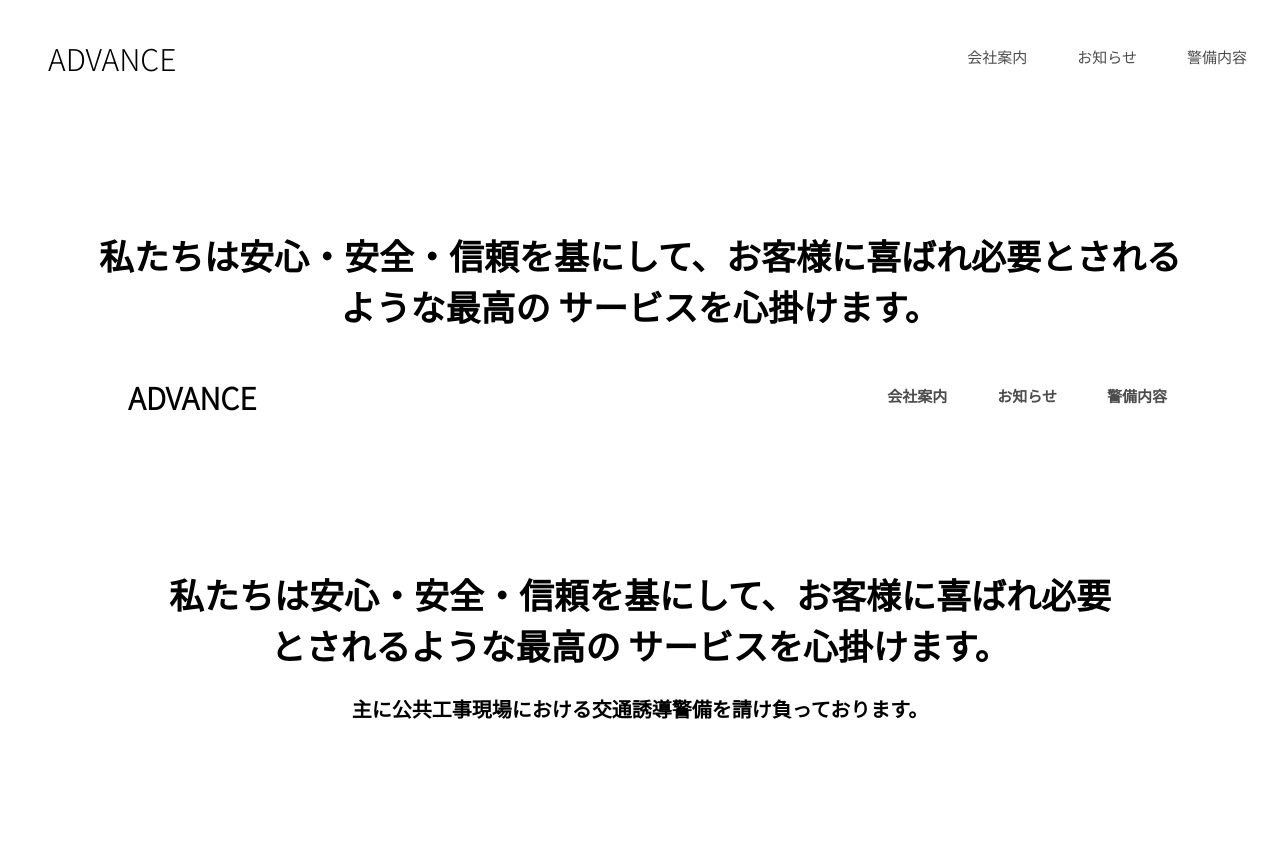
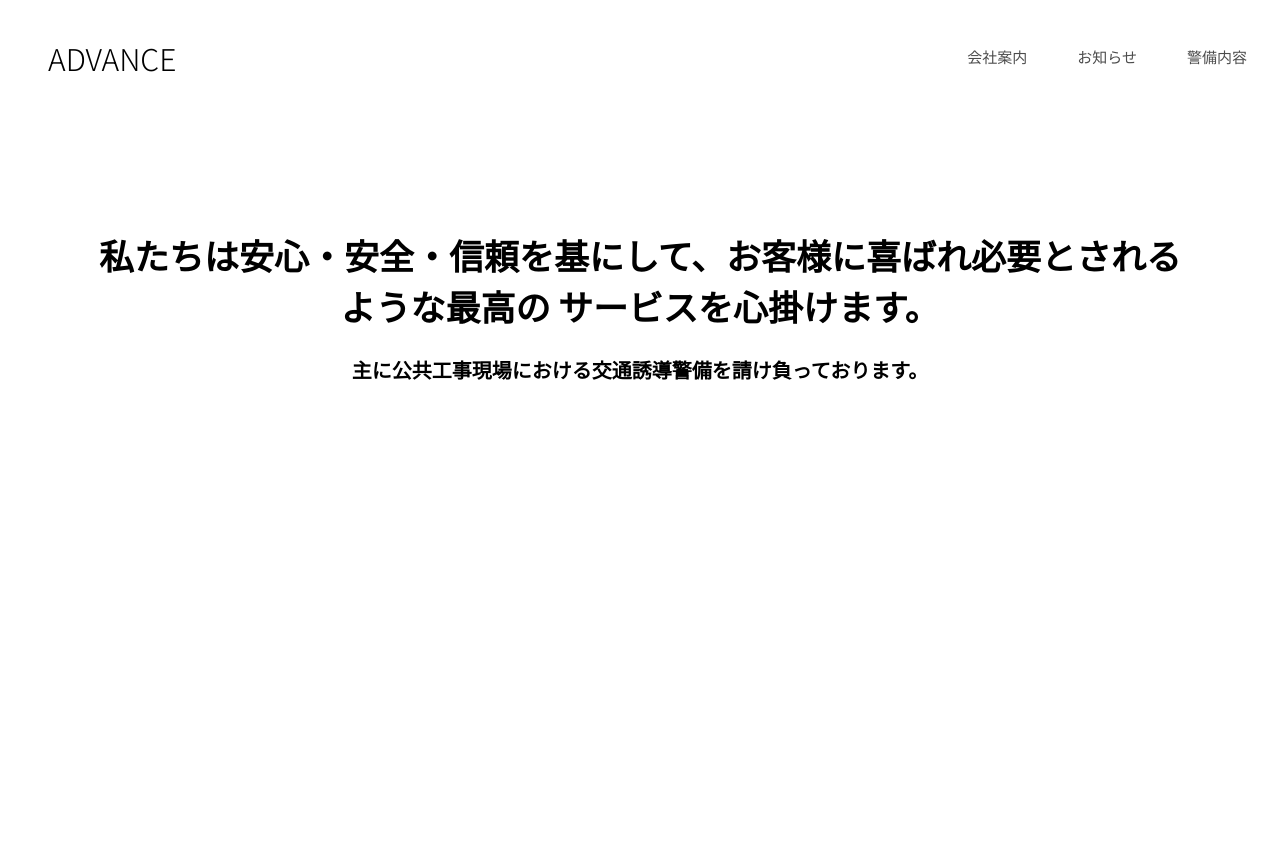
Before and after one commit to ADVANCE-Security/SecurityCompany, a plain HTML site: page index.html in a window 1280 px wide. After the commit the page ends 800 px from the top, so only its background shows below. Drawn offline with Linux system fonts and the light colour scheme.

Commit message:
Update index.html

```diff
--- a/index.html
+++ b/index.html
@@ -12,33 +12,7 @@
       <div class="header-logo">ADVANCE</div>
       <div class="header-list">
         <ul>
-          <a href="#警備内容">警備内容</a>
-          <li>お知らせ</li>
-          <li>会社案内</li>
-        </ul>
-      </div>
-    </div>
-
-    <div class="main">
-      <div class="copy-container">
-        <h1>私たちは安心・安全・信頼を基にして、お客様に喜ばれ必要とされるような最高の
-          サービスを心掛けます。
-        </h1>
-        <h2><!DOCTYPE html>
-<html>
-  <head>
-    <meta charset="utf-8">
-    <title>ADVANCE</title>
-    <link rel="stylesheet" href="stylesheet.css">
-    <link rel="preconnect" href="https://fonts.gstatic.com">
-<link href="https://fonts.googleapis.com/css2?family=Noto+Sans+JP:wght@300&display=swap" rel="stylesheet">
-  </head>
-  <body>
-    <div class="header">
-      <div class="header-logo">ADVANCE</div>
-      <div class="header-list">
-        <ul>
-          <a href="#警備内容">警備内容</a>
+          <li>警備内容</li>
           <li>お知らせ</li>
           <li>会社案内</li>
         </ul>
```
